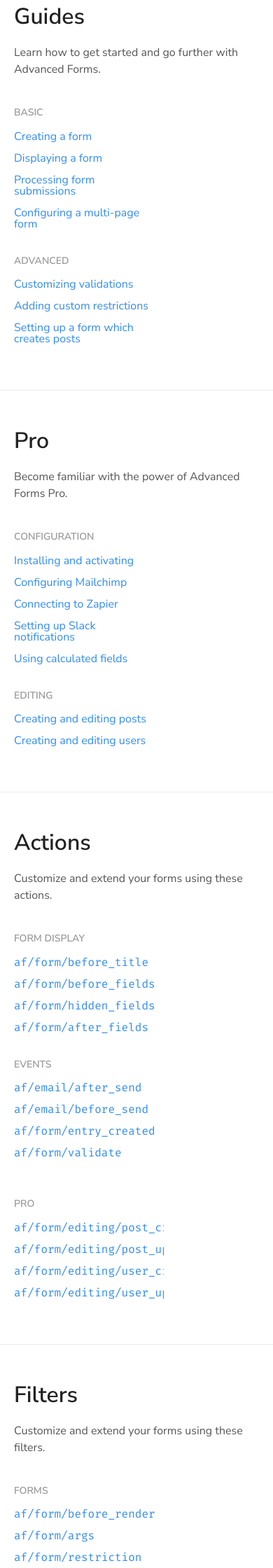
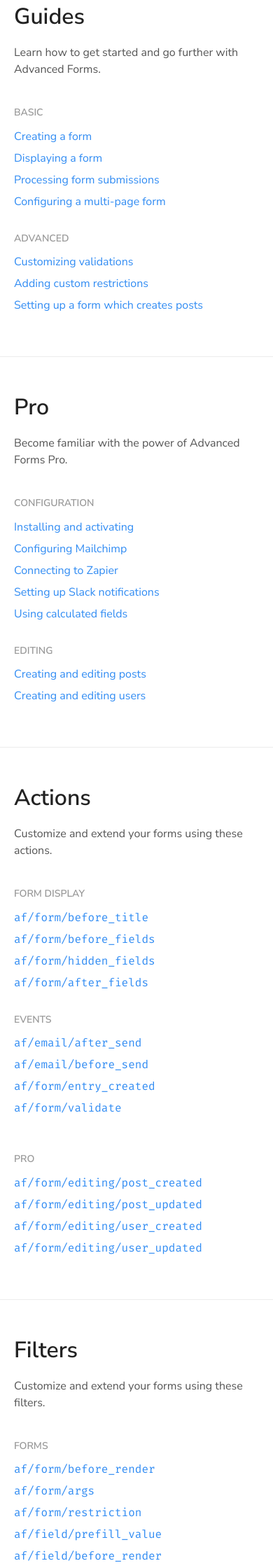
Before and after one commit to advancedforms/advancedforms.github.io, a Jekyll site: the page built from index.md, in a window 390 px wide. Shown: the part 543-2783 px from the top of the page at 70% size. Built offline with Jekyll 4.4.1, drawn with Linux system fonts in a browser that asks for light colours.

Commit message:
Adjusted incorrect width on mobile

```diff
--- a/assets/css/style.scss
+++ b/assets/css/style.scss
@@ -663,10 +663,6 @@ code {
     padding: 30px 0;
   }
 
-  .documentation-wrapper {
-    width: 100%;
-  }
-
   .documentation-block {
     padding: 50px 0;
     padding-bottom: 30px;
@@ -674,6 +670,10 @@ code {
     .documentation-column {
       width: 100%;
       margin-bottom: 20px;
+    }
+
+    .documentation-wrapper {
+      width: 100%;
     }
   }
 
```
